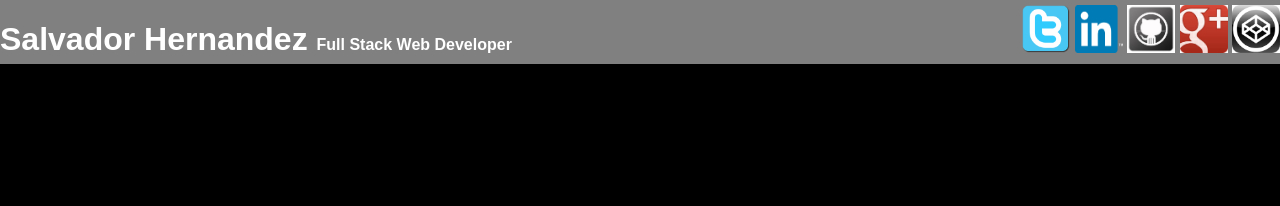
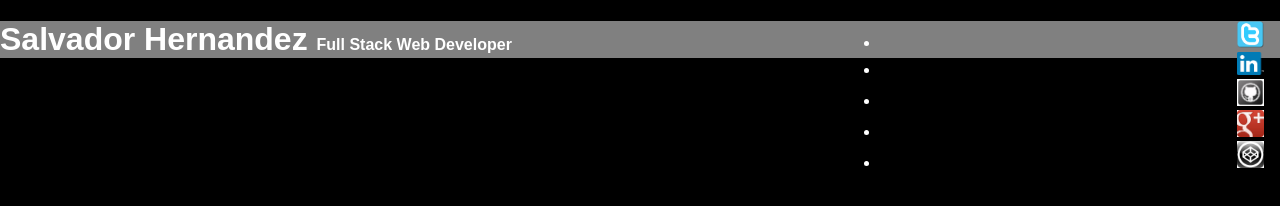
Before and after one commit to clickclickonsal/clickclickonsal.github.io, a plain HTML site: page html/index.html in a window 1280 px wide. Drawn offline with Linux system fonts and the light colour scheme.

Commit message:
css edit

```diff
--- a/css/main.css
+++ b/css/main.css
@@ -1,9 +1,13 @@
 html {
   background: black;
+  height: 100%;
+  width: 100%;
 }
 
 .top-gray-bar {
-  position: absolute;
+  /*position: absolute;
+  top: 0;
+  left: 0;*/
   height: 8%;
   width: 100%;
   background: grey;
@@ -11,7 +15,11 @@ html {
 }
 
 h1 {
+  position: relative;
+  left: 0;
+  bottom: 0;
   width: 50%;
+  background: grey;
 }
 
 #role {
@@ -21,7 +29,15 @@ h1 {
 #social-icons {
   position: absolute;
   top: 0.3em;
-  right: 0;
+  right: 1em;
   text-align: right;
   width: 30%;
 }
+
+#social-icons img {
+  height: 7%;
+  width: 7%;
+}
+#social-icons img:hover {
+
+}
--- a/html/index.html
+++ b/html/index.html
@@ -9,17 +9,17 @@
 	<div class="top-gray-bar">
 		<h1>Salvador Hernandez <span id="role">Full Stack Web Developer</span></h1>
 
-		<div id="social-icons">
-			<a href="https://twitter.com/clickclickonsal"><img src="../css/images/twitter_logo.png" width="48" height="48" alt="Twitter" /></a>
+		<ul id="social-icons">
+			<li><a href="https://twitter.com/clickclickonsal"><img src="../css/images/twitter_logo.png" width="48" height="48" alt="Twitter" /></a></li>
 
-			<a href="www.linkedin.com/pub/salvador-hernandez/7b/523/b14/"><img src="../css/images/linkedin.png" width="48" height="48" alt="LinkedIn" /></a>
+			<li><a href="www.linkedin.com/pub/salvador-hernandez/7b/523/b14/"><img src="../css/images/linkedin.png" width="48" height="48" alt="LinkedIn" /></a></li>
 
-			<a href="https://github.com/clickclickonsal"><img src="../css/images/github.png" width="48" height="48" alt="Github" /></a>
+			<li><a href="https://github.com/clickclickonsal"><img src="../css/images/github.png" width="48" height="48" alt="Github" /></a></li>
 
-			<a href="https://plus.google.com/107327118374712834410/posts"><img src="../css/images/google_plus.png" width="48" height="48" alt="Google Plus" /></a>
+			<li><a href="https://plus.google.com/107327118374712834410/posts"><img src="../css/images/google_plus.png" width="48" height="48" alt="Google Plus" /></a></li>
 
-      <a href="http://codepen.io/clickclickkonsal"><img src="../css/images/codepen.png" width="48" height="48" alt="Codepen" /></a>
-		</div>
-
+      <li><a href="http://codepen.io/clickclickkonsal"><img src="../css/images/codepen.png" width="48" height="48" alt="Codepen" /></a></li>
+		</ul>
+	</div>
 </body>
 </html>
```
